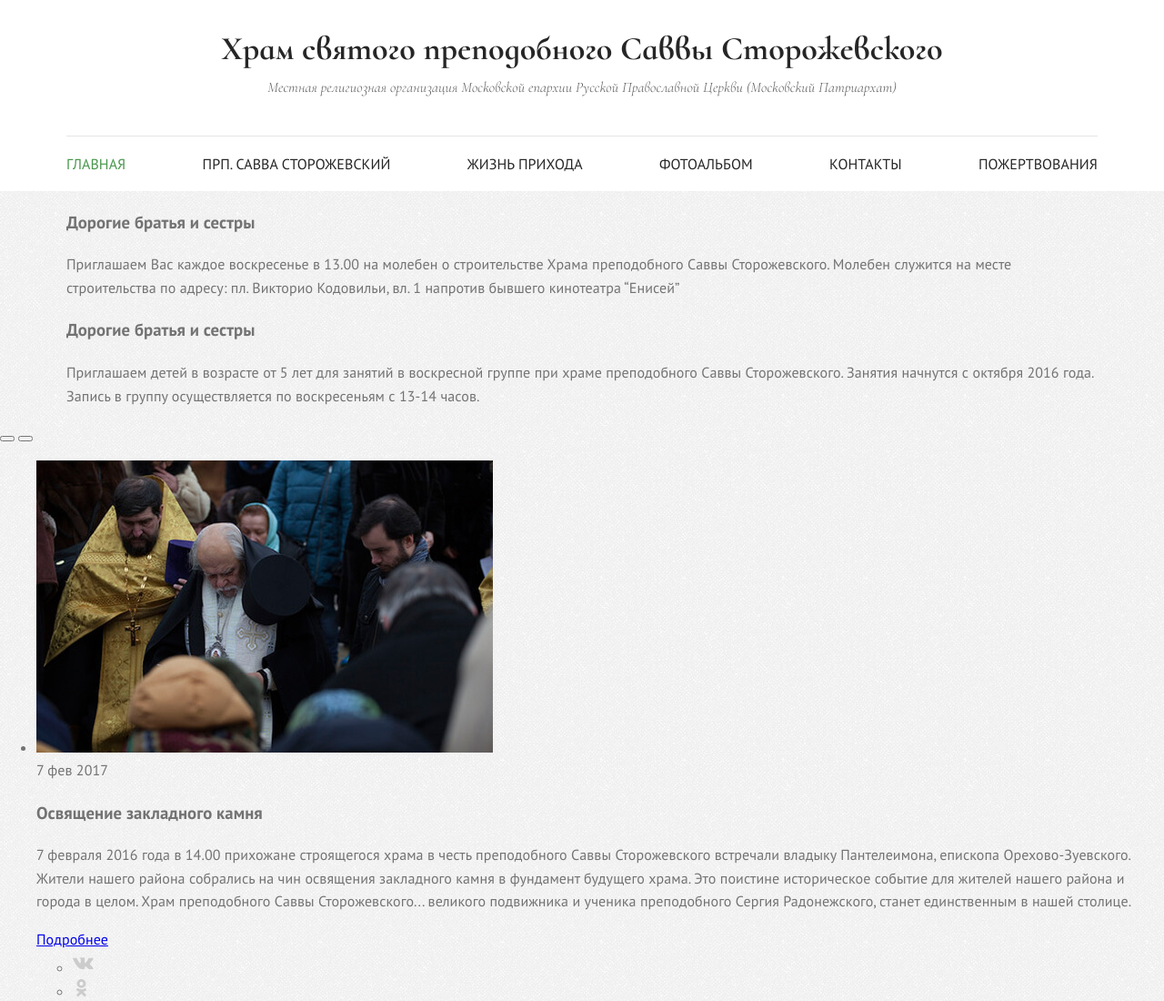
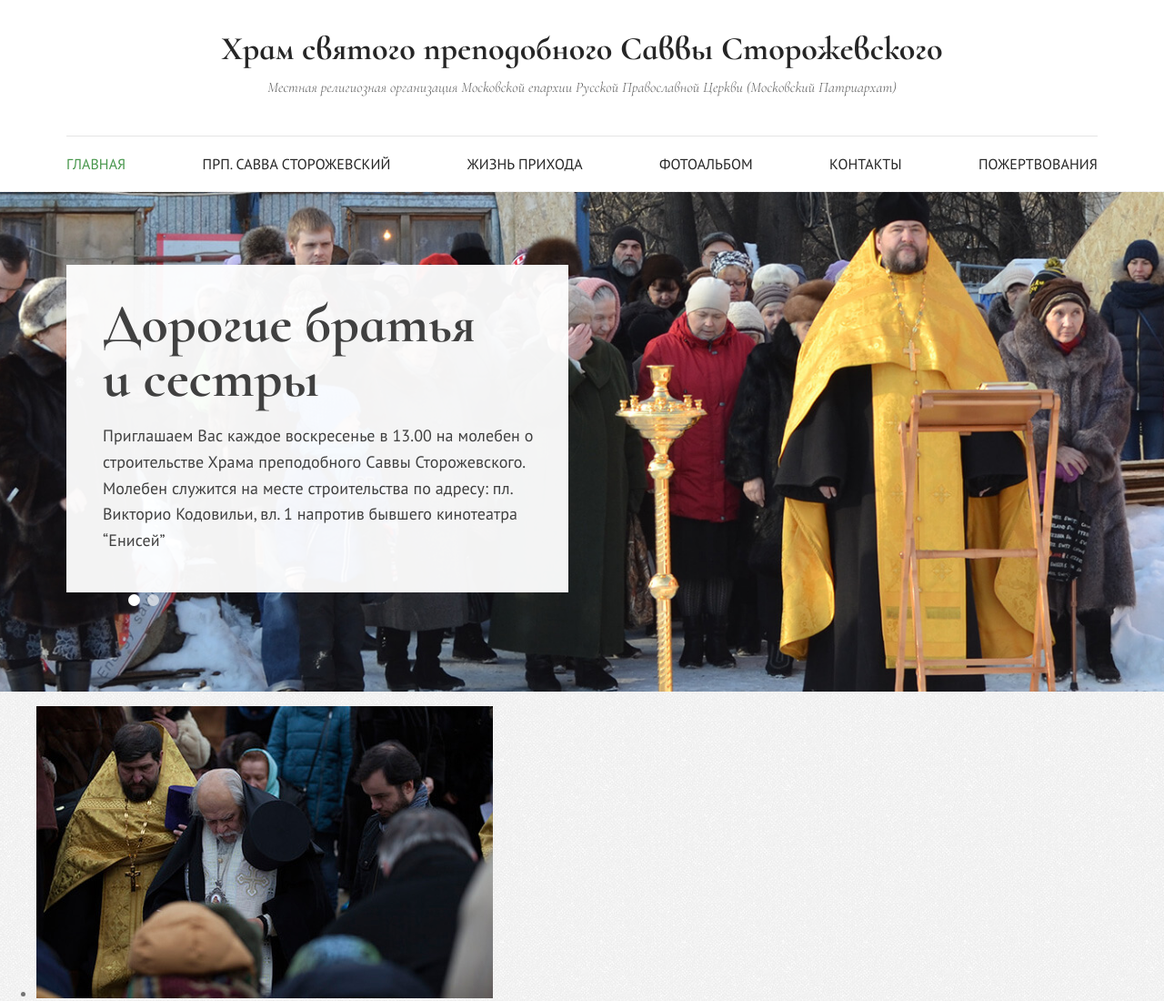
Before and after one commit to PonkinDmitrij2/temple-test, a plain HTML site: page index.html in a window 1280 px wide. Shown: the top 1100 px of the page at 91% size. Drawn offline with Linux system fonts and the light colour scheme.

Commit message:
Adds styles to the carousel

```diff
--- a/css/main.css
+++ b/css/main.css
@@ -224,7 +224,103 @@ body {
 
 
 
+/* ========================================
+   $CAROUSEL
+   ======================================== */
+.carousel {
+  position: relative;
+  width: 100%;
+  padding-bottom: 42.9%;
+}
 
+.carousel__items {
+  position: absolute;
+  left: 0;
+  top: 0;
+  width: 100%;
+  height: 100%;
+}
+
+.carousel__item{
+  position: absolute;
+  left: 0;
+  top: 0;
+  z-index: 0;
+  width: 100%;
+  height: 100%;
+  opacity: 0;
+  transition: opacity 1s;
+}
+
+.carousel__item-1 {
+  background: url("../img/bg/promo-img1.jpg") center top / cover no-repeat;
+}
+
+.carousel__item-2 {
+  background: url("../img/bg/promo-img2.jpg") center top / cover no-repeat;
+}
+
+.carousel__content {
+  padding: 80px 0;
+}
+
+.carousel-content__col {
+  width: 48.7%;
+  padding: 35px 35px 42px 40px;
+  color: #404040;
+  background-color: rgba(255, 255, 255, 0.95);
+}
+
+.carousel-content__title {
+  margin: 0;
+  margin-bottom: 19px;
+  padding-right: 40px;
+  font-family: "Cormorant Infant", "Times New Roman", "Times", serif;
+  font-size: 60px;
+  line-height: 1;
+  font-weight: 700;
+}
+
+.carousel-content__text {
+  margin: 0;
+  font-size: 18px;
+}
+
+.carousel__item--active {
+  z-index: 1;
+  opacity: 1;
+}
+
+.carousel__indicators {
+  position: absolute;
+  left: 11%;
+  right: 11%;
+  bottom: 17.5%;
+  z-index: 10;
+  height: 13px;
+  line-height: 13px;
+}
+
+.carousel__indicator {
+  display: inline-block;
+  vertical-align: middle;
+  width: 13px;
+  height: 13px;
+  margin-right: 4px;
+  padding: 0;
+  border: none;
+  text-align: left;
+  background-color: #fff;
+  border-radius: 50%;
+  opacity: 0.6;
+  transition: opacity 0.5s;
+}
+
+.carousel__indicator:hover,
+.carousel__indicator:focus,
+.carousel__indicator--active {
+  opacity: 1;
+}
 
 
 
--- a/index.html
+++ b/index.html
@@ -52,10 +52,11 @@
         <div class="carousel">
           <div class="carousel__items">
             <div class="carousel__item  carousel__item-1  carousel__item--active">
+              <div class="carousel__content  carousel-content">
                 <div class="container">
-                <div class="carousel__content">
-                  <h3 class="carousel__content-title">Дорогие братья и сестры</h3>
-                  <p class="carousel__content-text">
+                  <div class="carousel-content__col">
+                    <h3 class="carousel-content__title">Дорогие братья и сестры</h3>
+                    <p class="carousel-content__text">
                       Приглашаем Вас каждое воскресенье в 13.00 на молебен о
                       строительстве Храма преподобного Саввы Сторожевского.
                       Молебен служится на месте строительства по адресу: пл.
@@ -65,11 +66,13 @@
                   </div>
                 </div>
               </div>
+            </div>
             <div class="carousel__item  carousel__item-2">
+              <div class="carousel__content  carousel-content">
                 <div class="container">
-                <div class="carousel__content">
-                  <h3 class="carousel__content-title">Дорогие братья и сестры</h3>
-                  <p class="carousel__content-text">
+                  <div class="carousel-content__col">
+                    <h3 class="carousel-content__title">Дорогие братья и сестры</h3>
+                    <p class="carousel-content__text">
                       Приглашаем детей в возрасте от 5 лет для занятий в воскресной
                       группе при храме преподобного Саввы Сторожевского.
                       Занятия начнутся с октября 2016 года.
@@ -79,8 +82,9 @@
                 </div>
               </div>
             </div>
+          </div>
           <div class="carousel__indicators">
-            <button class="carousel__indicator" type="button" title="Слайд 1">
+            <button class="carousel__indicator  carousel__indicator--active" type="button" title="Слайд 1">
               <span class="visually-hidden">Слайд 1</span>
             </button>
             <button class="carousel__indicator" type="button" title="Слайд 2">
```
Lines whose indentation alone changed are shown as unchanged.
